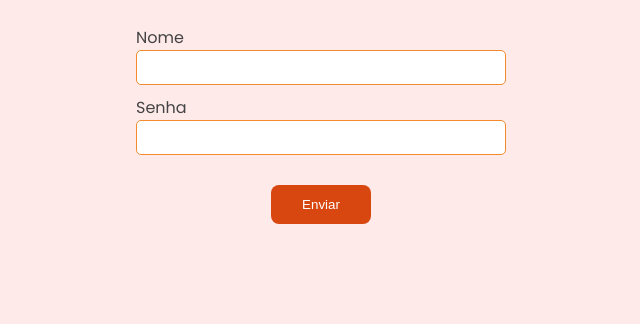
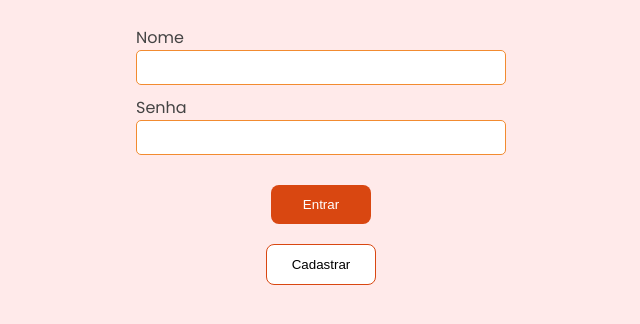
Before and after one commit to ericSilvaP/simple-ice-cream-parlor-system, a Django app: page /usuario/entrar/ in a window 1280 px wide. Shown: the part 186-510 px from the top of the page, without its empty margins (319-959 px from the left). Run offline with Django 5.2, Linux system fonts and the light colour scheme; some libraries are stand-ins or nearby versions.

Commit message:
style: login and register buttons style and text

```diff
--- a/products/static/products/css/style.css
+++ b/products/static/products/css/style.css
@@ -40,21 +40,41 @@ body {
   align-items: center;
 }
 
+.main-btt,
+.alt-btt {
+  padding: 1.2rem 2.5rem;
+  min-width: 10rem;
+  border-radius: 0.8rem;
+  transition: 100ms all ease-in-out;
+  cursor: pointer;
+}
+
+.main-btt:hover,
+.alt-btt:hover {
+  transform: scale(1.05);
+}
+
 .main-btt {
-  padding: 1.2rem 2.5rem;
   color: white;
   background-color: var(--color-05);
   border: none;
-  min-width: 10rem;
-  border-radius: 0.8rem;
-  transition: 150ms all ease-in-out;
 }
 
 .main-btt:hover {
   color: black;
   background-color: white;
   border: 1px solid var(--color-05);
-  cursor: pointer;
+}
+
+.alt-btt {
+  background-color: white;
+  border: 1px solid var(--color-05);
+}
+
+.alt-btt:hover {
+  color: white;
+  background-color: var(--color-05);
+  border: none;
 }
 
 .bold-title {
@@ -382,6 +402,10 @@ img {
   color: var(--color-error);
 }
 
+.register-button-container {
+  margin-top: var(--spacing-gutter-light);
+}
+
 @media (min-width: 400px) {
   /* HEADER */
   #nav-options {
--- a/products/templates/products/pages/login-user.html
+++ b/products/templates/products/pages/login-user.html
@@ -6,6 +6,11 @@
   <div class="register-container">
     <h1 class="bold-title">Entrar</h1>
     {% include 'global/partials/messages.html' %}
-    <div class="login-register-form-container">{% include 'products/partials/user-form.html' %}</div>
+    <div class="login-register-form-container">
+      {% include 'products/partials/user-form.html' %}
+      <div class="container-center register-button-container">
+        <button class="alt-btt">Cadastrar</button>
+      </div>
+    </div>
   </div>
 {% endblock content %}
--- a/products/views.py
+++ b/products/views.py
@@ -84,6 +84,7 @@ def register_user_view(request):
         context={
             "form": form,
             "form_action": form_action,
+            "submit_button_text": "Cadastrar",
         },
     )
 
@@ -114,6 +115,7 @@ def login_user_view(request):
         context={
             "form": form,
             "form_action": form_action,
+            "submit_button_text": "Entrar",
         },
     )
 
```
